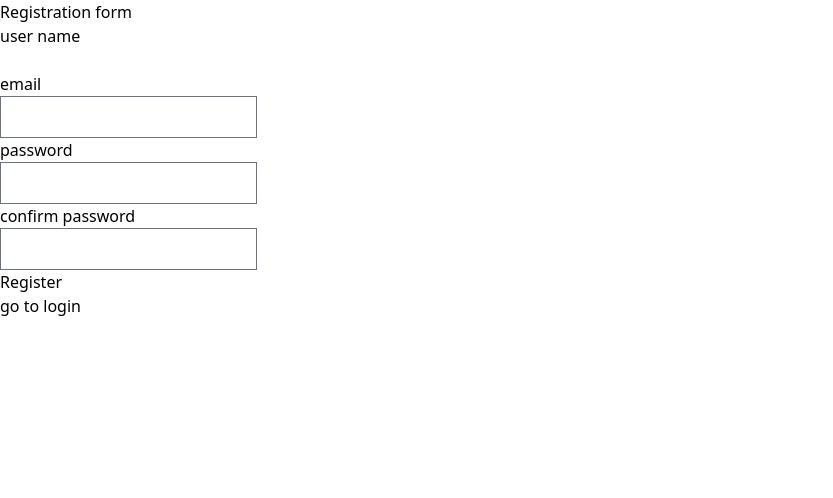
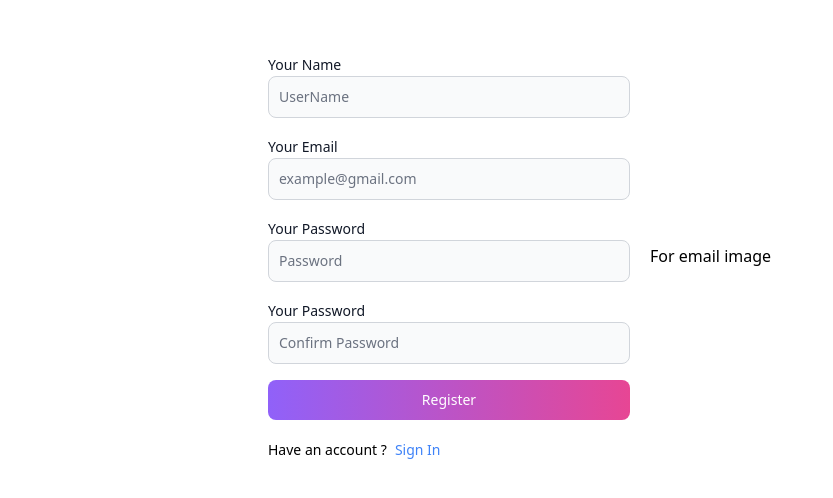
Before and after one commit to Selani00/Weather-app-Frontend, a React (Vite) app in the folder front-end/: page /registration in a window 1280 px wide. Shown: the top 498 px of the page, without its empty margins (0-833 px from the left). Built offline with nearby package versions, Linux system fonts and the light colour scheme.

Commit message:
Add redux

```diff
--- a/front-end/src/pages/auth/Login.jsx
+++ b/front-end/src/pages/auth/Login.jsx
@@ -1,23 +1,34 @@
-import React,{useState} from 'react'
-import { Link , useNavigate} from "react-router-dom";
+import React, { useState } from "react";
+import { Link, useNavigate } from "react-router-dom";
+import { Button, Label, TextInput, Spinner } from "flowbite-react";
 
-
+import { useDispatch, useSelector } from "react-redux";
+import {
+  signInScuccess,
+  signInFailure,
+  signInStart,
+} from "../../redux/user/userSlice";
 
 const Login = () => {
   const [formData, setFormData] = useState({});
   const navigate = useNavigate();
+  const dispatch = useDispatch();
+
+  //to get the error msg and loading we use useSelector
+  const { loading, error } = useSelector((state) => state.user);
 
   const handleChange = (e) => {
-        setFormData({ ...formData, [e.target.id]: e.target.value });
-      }
+    setFormData({ ...formData, [e.target.id]: e.target.value.trim() });
+  };
 
-      const handleClick = async (e) => {
+  const handleSubmit = async (e) => {
     e.preventDefault();
 
     if (formData.email === "" || formData.password === "") {
-          alert("All fields are required");
+      return dispatch(signInFailure("All fields are required"));
     }
-        try{
+    try {
+      dispatch(signInStart());
       const response = await fetch("http://localhost:4000/api/auth/signin", {
         method: "POST",
         headers: {
@@ -27,42 +38,80 @@ const Login = () => {
       });
 
       const data = await response.json();
+      if (data.success === false) {
+        dispatch(signInFailure(data.message));
+      }
       //to get the login details
       console.log(data);
 
-          if(response.ok){
-            // alert("login success")
-            navigate('/weather')
+      if (response.ok) {
 
-
-
+        dispatch(signInScuccess(data));
+        navigate("/weather");
       }
-        }catch(err){
-          console.log(err);
+    } catch (err) {
+      dispatch(signInFailure(err.message));
     }
-
-      }
+  };
 
   return (
-    <div className='min-h-screen'>
-        <h1>logig form</h1>
+    <div className="min-h-screen my-10">
+      <div className="flex p-3 max-w-3xl mx-auto flex-col md:flex-row md:items-center gap-5">
+        {/* left */}
+        <div className="flex-1">
+          <h1>For image</h1>
+        </div>
+
+        {/* Right */}
+        <div className="flex-1">
+          <form className="flex flex-col gap-4" onSubmit={handleSubmit}>
             <div>
-            <p>email</p>
-            <input type="email" id="email" onChange={handleChange}/>
+              <Label value="Your Email"></Label>
+              <TextInput
+                type="email"
+                placeholder="example@gmail.com"
+                id="email"
+                onChange={handleChange}
+              ></TextInput>
             </div>
 
             <div>
-            <p>password</p>
-            <input type="password" id="password" onChange={handleChange}/></div>
+              <Label value="Your Password"></Label>
+              <TextInput
+                type="password"
+                placeholder="************"
+                id="password"
+                onChange={handleChange}
+              ></TextInput>
+            </div>
+            <Button
+              type="submit"
+              disabled={loading}
+              gradientDuoTone="purpleToPink"
+            >
+              {loading ? (
+                <>
+                  <Spinner size="sm" />
+                  <span className="pl-3">Loding</span>
+                </>
+              ) : (
+                "Sign In"
+              )}
+            </Button>
+            <div className="flex gap-2 text-sm mt-5">
+              <span>Don't have an account ?</span>
+              <Link
+                to="/registration"
+                className="text-blue-500 hover:underline"
+              >
+                Sign Up
+              </Link>
+            </div>
+          </form>
+        </div>
+      </div>
+    </div>
+  );
+};
 
-            <div>
-              <button onClick={handleClick}>Login</button>
-
-            </div>
-            <a href='/registration'>go to Reg</a>
-
-    </div>
-  )
-}
-
-export default Login
+export default Login;
--- a/front-end/src/pages/auth/Registration.jsx
+++ b/front-end/src/pages/auth/Registration.jsx
@@ -1,4 +1,6 @@
-import React,{useState} from 'react'
+import React, { useState } from "react";
+import { Button, Label, TextInput } from "flowbite-react";
+import { Link } from "react-router-dom";
 
 const Registration = () => {
   const [formData, setFormData] = useState({});
@@ -7,7 +9,7 @@ const Registration = () => {
     setFormData({ ...formData, [e.target.id]: e.target.value });
   };
 
-      const handleClick = async (e) => {
+  const handleSubmit = async (e) => {
     e.preventDefault();
 
     if (
@@ -31,7 +33,6 @@ const Registration = () => {
           body: JSON.stringify(formData),
         });
 
-
         const data = await response.json();
         alert(data);
       } catch (err) {
@@ -40,38 +41,70 @@ const Registration = () => {
     }
   };
 
-
-
   return (
+    <div className="min-h-screen my-10">
+      <div className="flex p-3 max-w-3xl mx-auto flex-col md:flex-row md:items-center gap-5">
+        {/* left */}
+        <div className="flex-1">
+          <form className="flex flex-col gap-4" onSubmit={handleSubmit}>
             <div>
-      <h1>Registration form</h1>
-
-      <div>
-        <p>user name</p>
-        <input type="username" id="username" onChange={handleChange} />
+              <Label value="Your Name"></Label>
+              <TextInput
+                type="text"
+                placeholder="UserName"
+                id="username"
+                onChange={handleChange}
+              ></TextInput>
             </div>
 
             <div>
-        <p>email</p>
-        <input type="email" id="email" onChange={handleChange} />
+              <Label value="Your Email"></Label>
+              <TextInput
+                type="email"
+                placeholder="example@gmail.com"
+                id="email"
+                onChange={handleChange}
+              ></TextInput>
             </div>
 
             <div>
-        <p>password</p>
-        <input type="password" id="password" onChange={handleChange} />
+              <Label value="Your Password"></Label>
+              <TextInput
+                type="password"
+                placeholder="Password"
+                id="password"
+                onChange={handleChange}
+              ></TextInput>
             </div>
 
             <div>
-        <p>confirm password</p>
-        <input type="password" id="confirmpassword" onChange={handleChange} />
+              <Label value="Your Password"></Label>
+              <TextInput
+                type="password"
+                placeholder="Confirm Password"
+                id="confirmpassword"
+                onChange={handleChange}
+              ></TextInput>
             </div>
 
-      <div>
-        <button onClick={handleClick}>Register</button>
+            <Button type="submit" value="Login" gradientDuoTone="purpleToPink">
+              Register
+            </Button>
+          </form>
+
+          <div className="flex gap-2 text-sm mt-5">
+            <span>Have an account ?</span>
+            <Link to="/login" className="text-blue-500 hover:underline">
+              Sign In
+            </Link>
           </div>
-      <a href="/login">go to login</a>
         </div>
-  )
-}
 
-export default Registration
+        {/* Right */}
+        <div className="flex-1">For email image</div>
+      </div>
+    </div>
+  );
+};
+
+export default Registration;
--- a/front-end/src/redux/store.js
+++ b/front-end/src/redux/store.js
@@ -1,5 +1,8 @@
 import { configureStore } from '@reduxjs/toolkit'
+import userReducer from './user/userSlice'
 
 export default configureStore({
-  reducer: {}
+  reducer: {
+    user : userReducer
+  }
 })
--- /dev/null
+++ b/front-end/src/redux/user/userSlice.js
@@ -0,0 +1,39 @@
+import {createSlice} from '@reduxjs/toolkit';
+
+const initialState ={
+    currentUser:null,
+    error:null,
+    loading:false
+}
+
+const userSlice = createSlice({
+    name:'user',
+    initialState,
+
+    reducers:{
+        signInStart:(state)=>{
+            state.loading=true;
+            state.error=null;
+        },
+        signInScuccess:(state,action)=>{
+            state.currentUser= action.payload;
+            state.loading=false;
+            state.error=null;
+        },
+        signInFailure:(state,action)=>{
+            state.error=action.payload;
+            state.loading=false;
+        },
+        signoutSuccess: (state) => {
+            state.currentUser = null;
+            state.loading = false;
+            state.error = null;
+        }
+
+    }});
+
+
+export const {signInStart,signInScuccess,signInFailure ,signoutSuccess }= userSlice.actions;
+
+
+export default userSlice.reducer;
```
Also changed, not shown: front-end/src/main.jsx (+6 -6 lines). Lines whose indentation alone changed are shown as unchanged.
